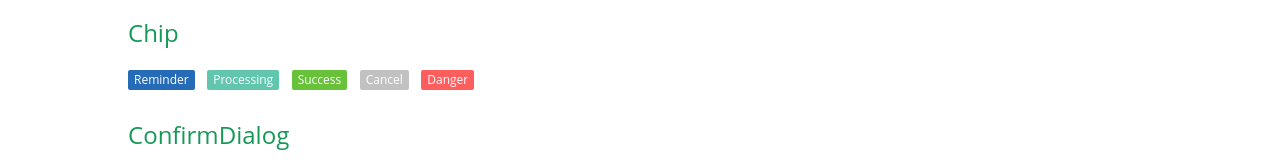
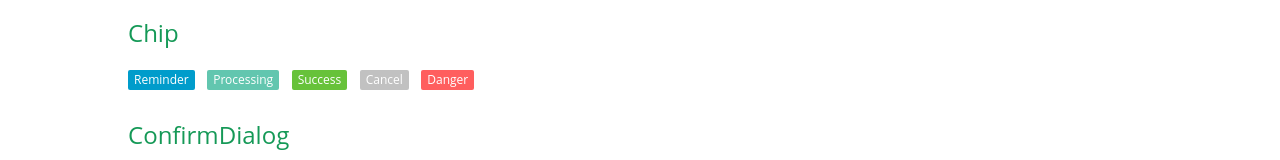
Before and after one commit to oriente-fe/oriente-ui, a Vue app: page / in a window 1280 px wide. Shown: the part 1682-1842 px from the top of the page. Built offline with nearby package versions, Linux system fonts and the light colour scheme.

Commit message:
Update color of $reminder in theme ph

```diff
--- a/styles/themes/ph.scss
+++ b/styles/themes/ph.scss
@@ -4,4 +4,4 @@ $primary-light: #e8f3ff;
 $secondary: #ff8010;
 $secondary-dark: #dc6700;
 
-$reminder: #266bb7;
+$reminder: #009ccb;
```
